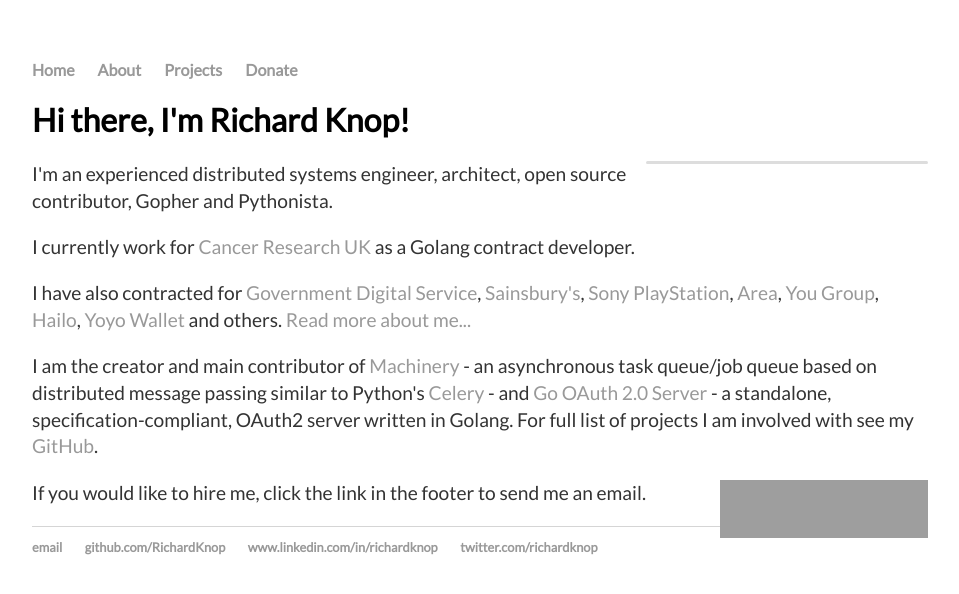
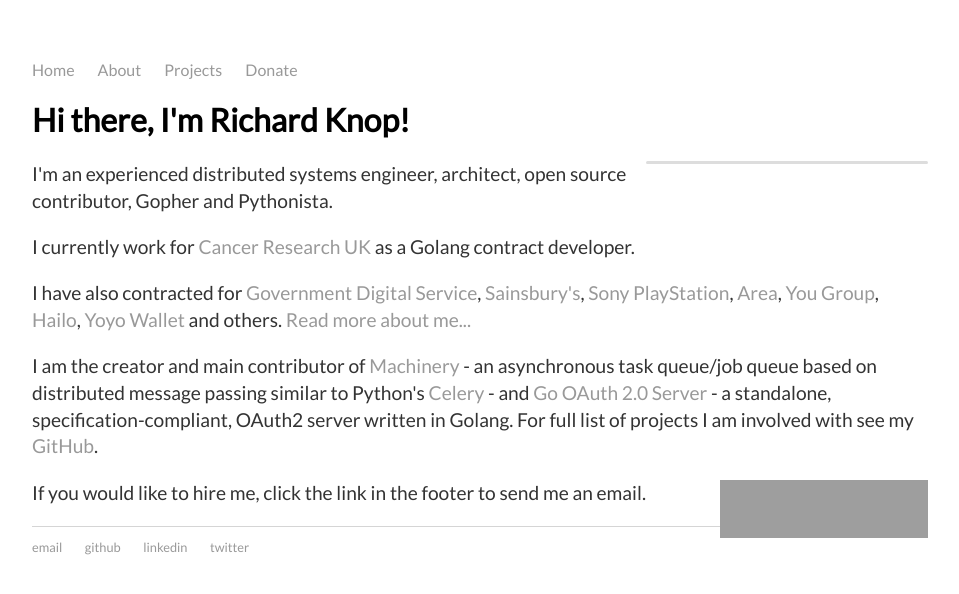
Before and after one commit to RichardKnop/richardknop.github.io, a Jekyll site: the page built from index.html, in a window 1280 px wide. Shown: the top 594 px of the page, without its empty margins (160-1119 px from the left). Built offline with Jekyll 4.4.1, drawn with Linux system fonts in a browser that asks for light colours; grey boxes are pictures that could not be loaded.

Commit message:
Footer links anchors updated.

```diff
--- a/_layouts/default.html
+++ b/_layouts/default.html
@@ -24,9 +24,9 @@
     <footer>
       <ul>
         <li><a href="mailto:risoknop@gmail.com">email</a></li>
-        <li><a href="https://github.com/RichardKnop">github.com/RichardKnop</a></li>
-        <li><a href="https://www.linkedin.com/in/richardknop">www.linkedin.com/in/richardknop</a></li>
-        <li><a href="http://twitter.com/richardknop">twitter.com/richardknop</a></li>
+        <li><a href="https://github.com/RichardKnop">github</a></li>
+        <li><a href="https://www.linkedin.com/in/richardknop">linkedin</a></li>
+        <li><a href="http://twitter.com/richardknop">twitter</a></li>
       </ul>
     </footer>
 
--- a/css/main.css
+++ b/css/main.css
@@ -6,7 +6,6 @@
 nav ul, footer ul {
   padding: 0px;
   list-style: none;
-  font-weight: bold;
 }
 nav ul li, footer ul li {
   display: inline;
```
